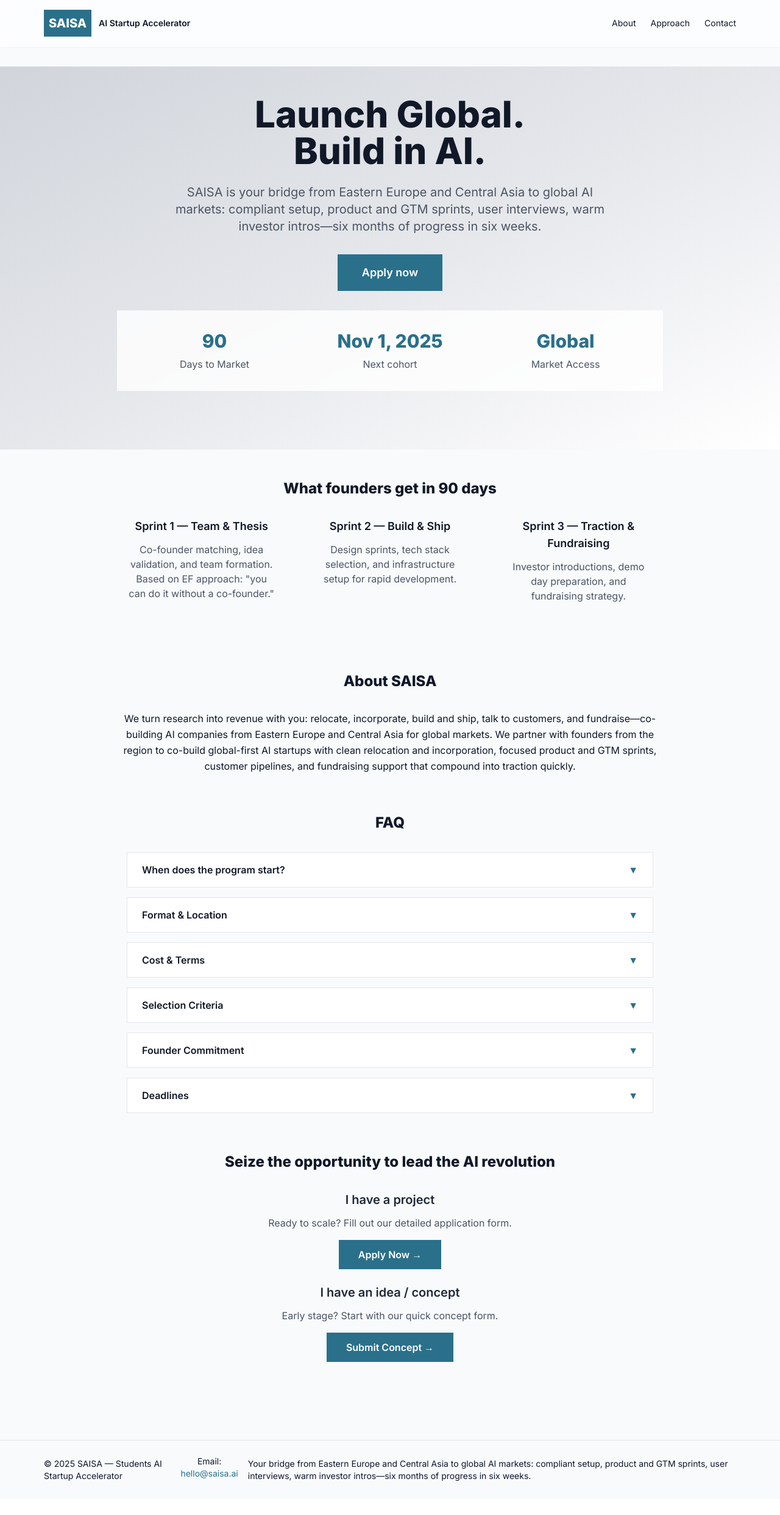
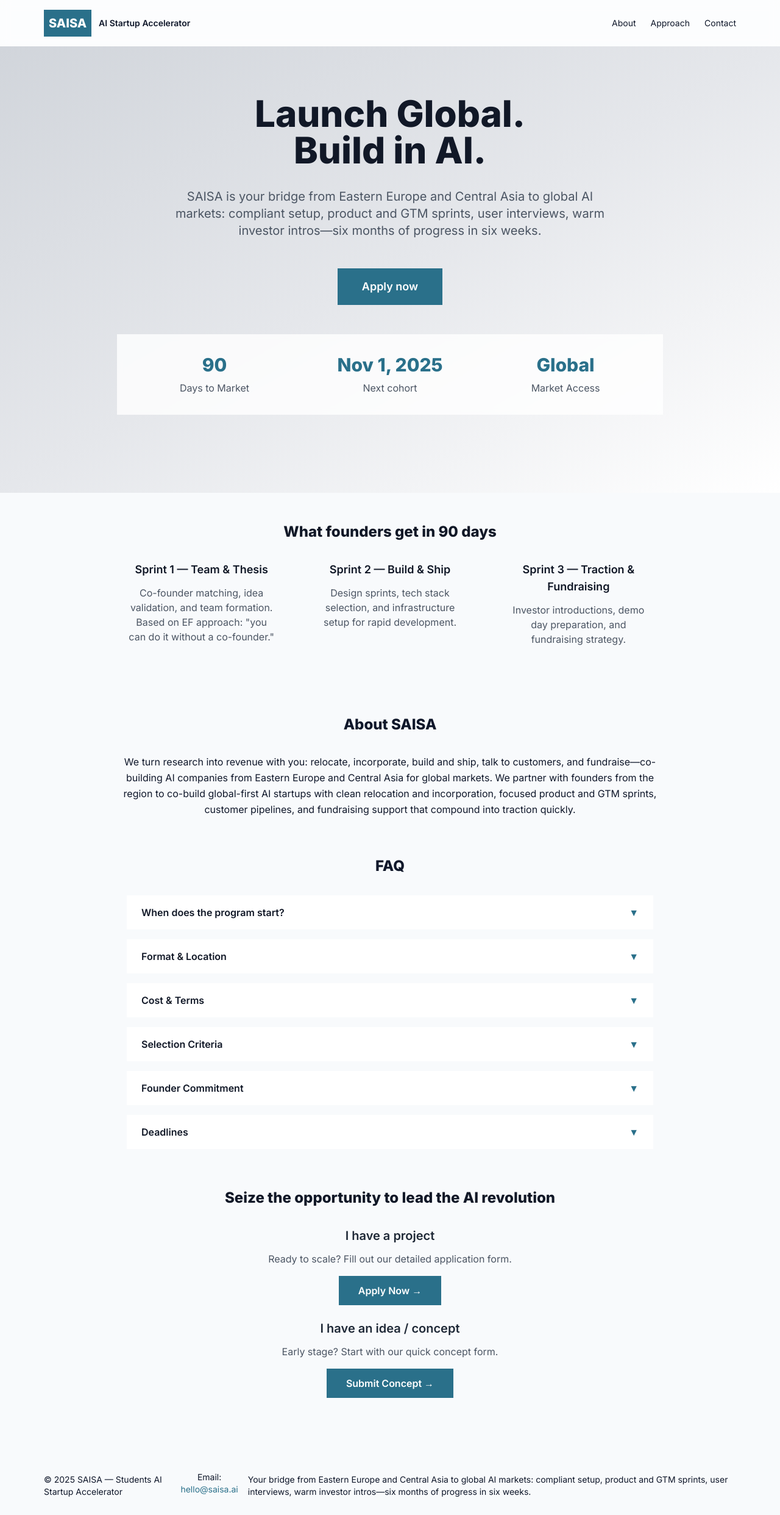
Before and after one commit to derlugov25/saisa, a React (Vite) app: page / in a window 1280 px wide. Shown: the whole page at 61% size. Before the commit the page ends 2458 px from the top, so only its background shows below. Built offline with nearby package versions, Linux system fonts and the light colour scheme.

Commit message:
Remove intermediate spacing and increase gray background height for better visual flow

```diff
--- a/src/App.tsx
+++ b/src/App.tsx
@@ -1,4 +1,15 @@
 import React from 'react'
+
+// CSS для скрытия scrollbar
+const scrollbarHideStyles = `
+  .scrollbar-hide {
+    -ms-overflow-style: none;
+    scrollbar-width: none;
+  }
+  .scrollbar-hide::-webkit-scrollbar {
+    display: none;
+  }
+`
 
 const sprints = [
   {
@@ -46,7 +57,7 @@
   const [isOpen, setIsOpen] = React.useState(false)
 
   return (
-    <div className="border border-gray-200 overflow-hidden">
+    <div className="overflow-hidden">
       <button
         className="w-full px-4 sm:px-6 py-4 text-left bg-white hover:bg-gray-50 transition-colors duration-200 flex items-center justify-between"
         onClick={() => setIsOpen(!isOpen)}
@@ -57,7 +68,7 @@
         </span>
       </button>
       {isOpen && (
-        <div className="px-4 sm:px-6 py-4 bg-gray-50 border-t border-gray-200">
+        <div className="px-4 sm:px-6 py-4 bg-gray-50">
           <p className="text-gray-600 text-sm sm:text-base">{answer}</p>
         </div>
       )}
@@ -68,9 +79,20 @@
 const GOOGLE_FORM_URL = 'https://docs.google.com/forms/d/e/1FAIpQLSeCWYiYOMafUpvVvxuHUb3dzh9YRV8btd2KcVDFHJ_AfHEYvg/viewform'
 
 export default function App(){
+  React.useEffect(() => {
+    // Внедряем стили для скрытия scrollbar
+    const style = document.createElement('style')
+    style.textContent = scrollbarHideStyles
+    document.head.appendChild(style)
+
+    return () => {
+      document.head.removeChild(style)
+    }
+  }, [])
+
   return (
-    <div className="min-h-screen bg-soft text-primary overflow-x-hidden">
-      <header className="w-full border-b border-transparent header-shadow bg-white/60 backdrop-blur sticky top-0 z-30">
+    <div className="min-h-screen bg-soft text-primary overflow-x-hidden scrollbar-hide">
+      <header className="w-full bg-white/60 backdrop-blur sticky top-0 z-30">
         <div className="container flex items-center justify-between py-4">
           <div className="flex items-center gap-3">
             <div className="bg-accent p-2">
@@ -95,20 +117,20 @@
         </div>
       </header>
 
-      <main className="py-8">
-        <div className="bg-gradient-to-br from-gray-300 via-gray-200 to-white text-gray-800 py-8 sm:py-12 px-4">
+      <main>
+        <div className="bg-gradient-to-br from-gray-300 via-gray-200 to-white text-gray-800 py-16 sm:py-20 px-4">
           <div className="container mx-auto px-4">
             <div className="max-w-4xl mx-auto text-center">
-              <h1 className="text-3xl sm:text-4xl md:text-5xl lg:text-6xl font-bold leading-tight mb-6 text-gray-900">
+              <h1 className="text-3xl sm:text-4xl md:text-5xl lg:text-6xl font-bold leading-tight mb-8 text-gray-900">
                 <span className="block">Launch Global.</span>
                 <span className="block">Build in AI.</span>
               </h1>
 
-              <p className="text-base sm:text-lg md:text-xl text-gray-600 mb-6 sm:mb-8 max-w-3xl mx-auto leading-relaxed px-4">
+              <p className="text-base sm:text-lg md:text-xl text-gray-600 mb-10 sm:mb-12 max-w-3xl mx-auto leading-relaxed px-4">
                 SAISA is your bridge from Eastern Europe and Central Asia to global AI markets: compliant setup, product and GTM sprints, user interviews, warm investor intros—six months of progress in six weeks.
               </p>
 
-              <div className="flex flex-col sm:flex-row gap-6 justify-center mb-8">
+                              <div className="flex flex-col sm:flex-row gap-6 justify-center mb-12">
                 <a href="#contact" className="w-full sm:w-auto text-center px-6 sm:px-8 md:px-10 py-3 sm:py-4 bg-accent text-white font-semibold hover:bg-accent/90 transition-all duration-300 hover:shadow-lg text-base sm:text-lg">Apply now</a>
               </div>
 
@@ -200,7 +222,7 @@
         </section>
       </main>
 
-      <footer className="border-t py-6">
+      <footer className="py-6">
         <div className="container mx-auto px-4 flex flex-col md:flex-row justify-between items-center gap-4">
           <div className="text-sm">© {new Date().getFullYear()} SAISA — Students AI Startup Accelerator</div>
           <div className="text-center">
```
